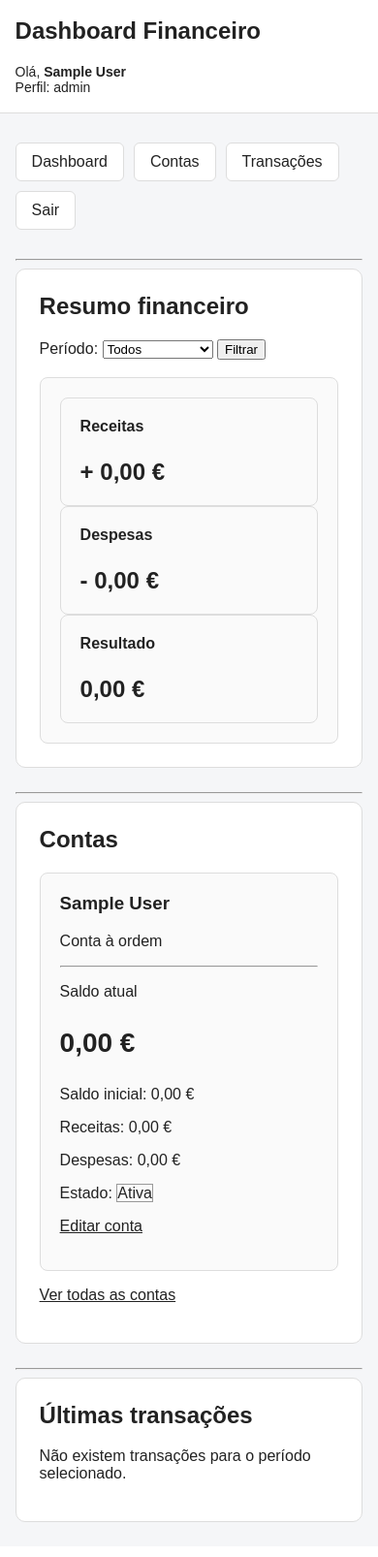
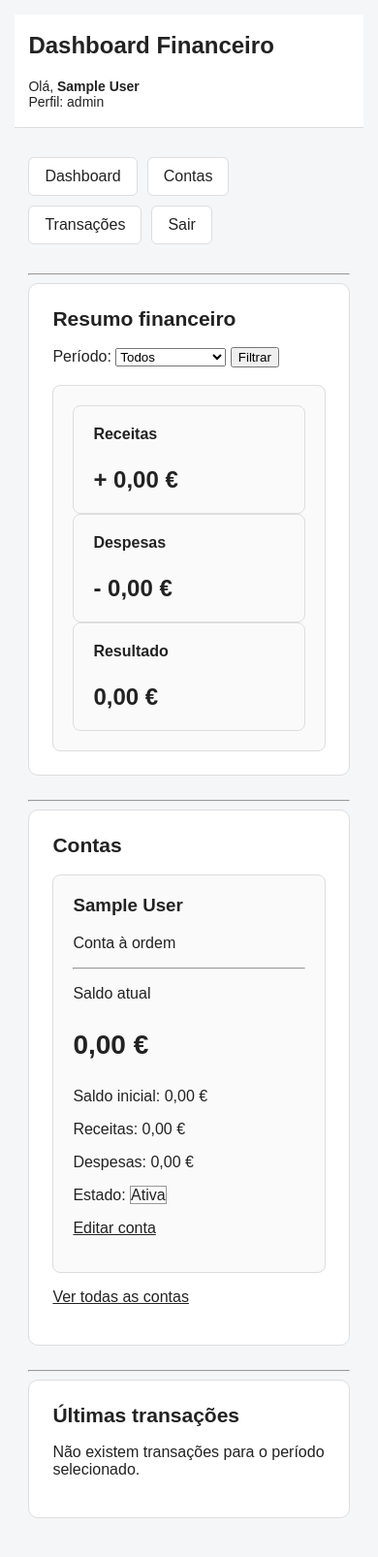
Before and after one commit to MarioS136/financeiro, a PHP site: page / in a window 390 px wide. Shown: the whole page at 97% size. Before the commit the page ends 1570 px from the top, so only its background shows below. Run offline with PHP 8.4, Linux system fonts and the light colour scheme; the visitor is signed in with stand-in values (Sample User, id 1); data that the repository does not hold is empty.

Commit message:
nova alter.

```diff
--- a/public/index.php
+++ b/public/index.php
@@ -580,6 +580,78 @@ $recentTransactions =
     .status-inactive {
         border: 1px solid #999;
     }
+
+    /* ================
+        RESPONSIVIDADE
+   ============= */
+
+        @media (max-width: 768px) {
+
+            body {
+                padding: 15px;
+            }
+
+            h1 {
+                font-size: 26px;
+            }
+
+            h2 {
+                font-size: 21px;
+            }
+
+
+            /* Resumo */
+
+            .summary-card {
+                flex-direction: column;
+                gap: 12px;
+            }
+
+            .summary-card .summary-card {
+                width: 100%;
+                box-sizing: border-box;
+                margin: 0;
+            }
+
+
+            /* Contas */
+
+            .account-cards {
+                flex-direction: column;
+                gap: 15px;
+            }
+
+            .account-card {
+                width: 100%;
+                flex: none;
+            }
+
+
+            /* Filtro */
+
+            form {
+                max-width: 100%;
+            }
+
+            select,
+            input,
+            button {
+                max-width: 100%;
+            }
+
+
+            /* Tabela */
+
+            .transactions-table-wrapper {
+                overflow-x: auto;
+                -webkit-overflow-scrolling: touch;
+            }
+
+            .transactions-table-wrapper table {
+                min-width: 700px;
+            }
+
+        }
     </style>
 
 </head>
```
